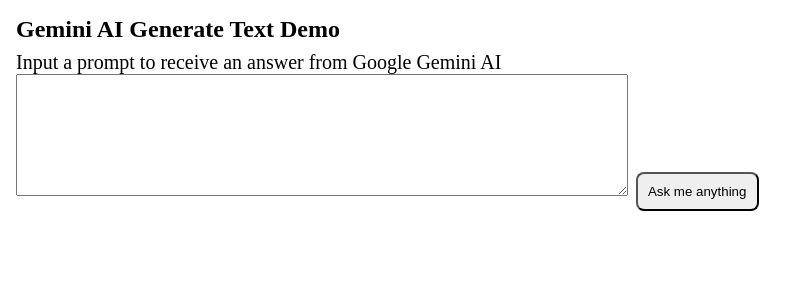
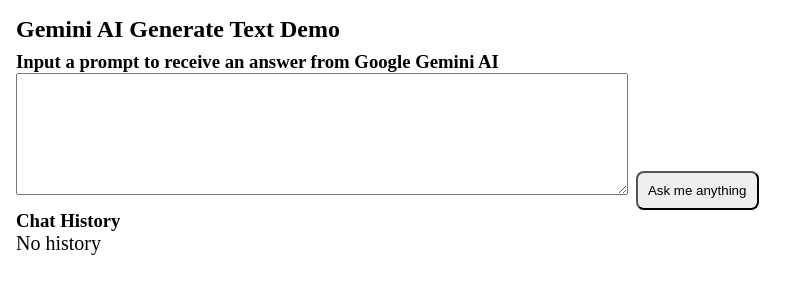
Before and after one commit to railsstudent/ng-ai-google-demo, an Angular app: page / in a window 1280 px wide. Shown: the top 300 px of the page, without its empty margins (0-806 px from the left). Built offline with nearby package versions, Linux system fonts and the light colour scheme; what ngx-markdown would draw is missing.

Commit message:
feat: add chat history list

```diff
--- a/src/app/gemini/generate-text/generate-text.component.ts
+++ b/src/app/gemini/generate-text/generate-text.component.ts
@@ -2,31 +2,32 @@ import { ChangeDetectionStrategy, Component, inject, signal } from '@angular/cor
 import { toObservable, toSignal } from '@angular/core/rxjs-interop';
 import { FormsModule } from '@angular/forms';
 import { MarkdownComponent } from 'ngx-markdown';
-import { NEVER, scan, switchMap, tap } from 'rxjs';
+import { NEVER, scan, switchMap } from 'rxjs';
+import { ChatItem } from '../interfaces/chat-history.interface';
 import { GeminiService } from '../services/gemini.service';
-import { ChatItem } from '../interfaces/chat-history.interface';
 
 @Component({
   selector: 'app-generate-text',
   standalone: true,
   imports: [FormsModule, MarkdownComponent],
   template: `
-    <p>Input a prompt to receive an answer from Google Gemini AI</p>
+    <h3>Input a prompt to receive an answer from Google Gemini AI</h3>
     <div>
       <textarea rows="8" [(ngModel)]="text"></textarea>
       <button (click)="prompt.set(text)">Ask me anything</button>
     </div>
-    <!-- <markdown class="markdown" [data]="markdown"></markdown> -->
+    <h3>Chat History</h3>
     @if (chatHistory().length > 0) {
       <ol>
         @for (history of chatHistory(); track history) {
           <li>
             <p>{{ history.prompt }}</p>
             <markdown [data]="history.response" />
-            <!-- <p>Response: {{ history.response }}</p> -->
           </li>
         }
       </ol>
+    } @else {
+      <p>No history</p>
     }
   `,
   styles: `
@@ -42,12 +43,6 @@ import { ChatItem } from '../interfaces/chat-history.interface';
     button {
         padding: 0.65rem;
         border-radius: 8px;
-    }
-
-    .markdown {
-      margin-top: 1rem;
-      margin-right: 1rem;
-      width: 50%;
     }
 
     ol {
```
